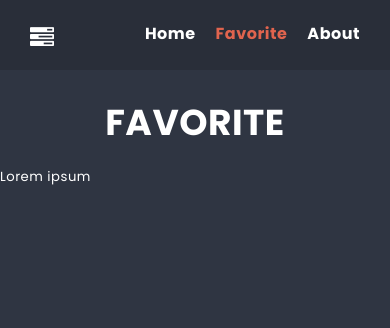
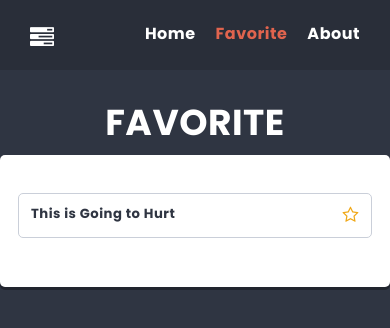
Before and after one commit to PD-2000/learning-react, a React (Create React App) app: page /favorite in a window 390 px wide. Shown: the top 328 px of the page. Built offline with nearby package versions, Linux system fonts and the light colour scheme.

Commit message:
Add Favorite

```diff
--- a/package.json
+++ b/package.json
@@ -6,6 +6,7 @@
     "@testing-library/jest-dom": "^5.16.5",
     "@testing-library/react": "^13.4.0",
     "@testing-library/user-event": "^13.5.0",
+    "clsx": "^1.2.1",
     "font-awesome": "^4.7.0",
     "react": "^18.2.0",
     "react-dom": "^18.2.0",
--- a/src/components/Card/Card.js
+++ b/src/components/Card/Card.js
@@ -1,9 +1,22 @@
 import styles from './Card.module.scss';
+import clsx from 'clsx';
+import {useDispatch} from 'react-redux';
+import {toggleCardFavorite} from '../../redux/store';
 
 const Card = props => {
+	const dispatch = useDispatch();
+	const handleClick = e => {
+		e.preventDefault();
+		dispatch(toggleCardFavorite(props.id));
+	};
 	return (
-		<li className={styles.card}>{props.title}</li>
+		<li className={styles.card}>
+			{props.title}
+			<button onClick={handleClick} className={clsx(styles.button, props.isFavorite && styles.isActive)}>
+				<i className={'fa fa-star-o'} />
+			</button>
+		</li>
 	);
-}
+};
 
 export default Card;
--- a/src/components/Card/Card.module.scss
+++ b/src/components/Card/Card.module.scss
@@ -11,3 +11,22 @@
 	justify-content: space-between;
 	font-weight: bold;
 }
+
+.icon::before {
+	padding-right: $base-size;
+	vertical-align: middle;
+	position: relative;
+}
+
+.button {
+	width: 17px;
+	padding: 0;
+	background-color: transparent;
+	border-color: transparent;
+
+}
+
+.isActive {
+	transform: scale(1.3);
+	color: #f0a818;
+}
--- a/src/components/Column/Column.js
+++ b/src/components/Column/Column.js
@@ -10,7 +10,7 @@ const Column = props => {
 		<article className={styles.column}>
 			<h2 className={styles.title}><span className={styles.icon + ' fa fa-' + props.icon} />{props.title}</h2>
 			<ul className={styles.cards}>
-				{cards.map(card => <Card key={card.id} title={card.title} />)}
+				{cards.map(card => <Card key={card.id} title={card.title} isFavorite={card.isFavorite} id={card.id} />)}
 			</ul>
 			<CardForm columnId={props.id} />
 		</article>
--- a/src/components/ColumnForm/ColumnForm.js
+++ b/src/components/ColumnForm/ColumnForm.js
@@ -5,13 +5,13 @@ import TextInput from '../TextInput/TextInput';
 import {useDispatch} from 'react-redux';
 import {addColumn} from '../../redux/store';
 
-const ColumnForm = ({listId}) => {
+const ColumnForm = ({listId, isFavorite}) => {
 	const [title, setTitle] = useState('');
 	const [icon, setIcon] = useState('');
 	const dispatch = useDispatch();
 	const handleSubmit = e => {
 		e.preventDefault();
-		dispatch(addColumn({title, icon, listId}));
+		dispatch(addColumn({title, icon, listId, isFavorite}));
 		setTitle('');
 		setIcon('');
 	};
--- a/src/components/Favorite/Favorite.js
+++ b/src/components/Favorite/Favorite.js
@@ -1,11 +1,27 @@
 import PageTitle from '../PageTitle/PageTitle';
-//import styles from './Favorite.module.scss';
+import styles from './Favorite.module.scss';
+import {useSelector} from 'react-redux';
+import {getFavoriteCard} from '../../redux/store';
+import Card from '../Card/Card';
 
 const Favorite = () => {
+	const cards = useSelector(getFavoriteCard);
+	if(cards.length === 0){
+		return (
+			<div className={styles.favorite}>
+				<PageTitle>No favorite cards yet...</PageTitle>
+				<h3>Click on the star next to a card to add it here.</h3>
+			</div>
+		);
+	}
 	return (
 		<div>
 			<PageTitle>Favorite</PageTitle>
-			<p>Lorem ipsum</p>
+			<div className={styles.column}>
+				<ul className={styles.cards}>
+					{cards.map(card => <Card key={card.id} title={card.title} isFavorite={card.isFavorite} />)}
+				</ul>
+			</div>
 		</div>
 	);
 };
--- a/src/components/Favorite/Favorite.module.scss
+++ b/src/components/Favorite/Favorite.module.scss
@@ -1 +1,23 @@
+@use "sass:math";
 @import '../../styles/settings.scss';
+
+.column {
+	margin: auto;
+	width: calc(33% - 12px);
+	background: $color-light;
+	padding: ($base-size * 1.5);
+	border-radius: $radius;
+	box-shadow: 0 math.div($base-size, 4) 0 rgba(0,0,0,0.3);
+	color: $color-dark;
+}
+
+.cards {
+	padding: math.div($base-size, 2) 0;
+}
+
+@media (max-width: 767px) {
+	.column {
+		width: 100%;
+		margin: 0 0 $base-size 0;
+	}
+}
--- a/src/redux/initialState.js
+++ b/src/redux/initialState.js
@@ -27,12 +27,12 @@ const initialState = {
 		}
 	],
 	cards: [
-		{id: '1', columnId: '1', title: 'This is Going to Hurt'},
-		{id: '2', columnId: '1', title: 'Interpreter of Maladies'},
-		{id: '3', columnId: '2', title: 'Harry Potter'},
-		{id: '4', columnId: '2', title: 'Star Wars'},
-		{id: '5', columnId: '3', title: 'The Witcher'},
-		{id: '6', columnId: '3', title: 'Skyrim'}
+		{id: '1', columnId: '1', isFavorite: true, title: 'This is Going to Hurt'},
+		{id: '2', columnId: '1', isFavorite: false, title: 'Interpreter of Maladies'},
+		{id: '3', columnId: '2', isFavorite: false, title: 'Harry Potter'},
+		{id: '4', columnId: '2', isFavorite: false, title: 'Star Wars'},
+		{id: '5', columnId: '3', isFavorite: false, title: 'The Witcher'},
+		{id: '6', columnId: '3', isFavorite: false, title: 'Skyrim'}
 	],
 	lists: [
 		{
--- a/src/redux/store.js
+++ b/src/redux/store.js
@@ -6,16 +6,17 @@ import strContains from '../utils/strContains';
 // Selectors
 export const getFilteredCards = ({cards, searchString}, columnId) =>
 	cards.filter(card => card.columnId === columnId && strContains(card.title, searchString));
-export const getAllColumns = state => state.columns;
 export const getListById = ({lists}, listId) => lists.find(list => list.id === listId);
 export const getColumnsByList = ({columns}, listId) => columns.filter(column => column.listId === listId);
 export const getAllLists = state => state.lists;
+export const getFavoriteCard = state => state.cards.filter((card) => card.isFavorite === true);
 //
 // Action Creators
 export const addColumn = payload => ({type: 'ADD_COLUMN', payload});
 export const addCard = payload => ({type: 'ADD_CARD', payload});
 export const updateSearchString = payload => ({type: 'UPDATE_SEARCHSTRING', payload});
 export const addList = payload => ({type: 'ADD_LIST', payload});
+export const toggleCardFavorite = payload => ({type: 'TOGGLE_CARD_FAVORITE', payload});
 //
 
 const reducer = (state, action) => {
@@ -28,6 +29,8 @@ const reducer = (state, action) => {
 			return {...state, searchString: action.payload};
 		case 'ADD_LIST':
 			return {...state, lists: [...state.lists, {id: shortid(), ...action.payload}]};
+		case 'TOGGLE_CARD_FAVORITE':
+			return { ...state, cards: state.cards.map(card => (card.id === action.payload) ? {...card, isFavorite: !card.isFavorite} : card)};
 		default:
 			return state;
 	}
```
Also changed, not shown: 1 other file (tests, documents, lock files or other folders).
